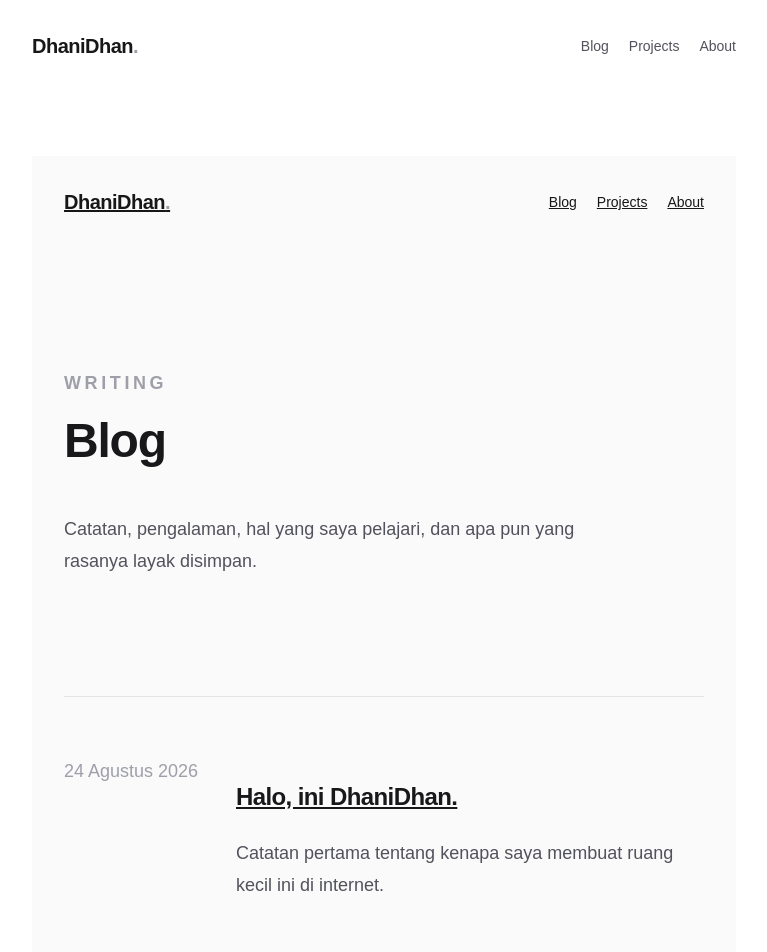
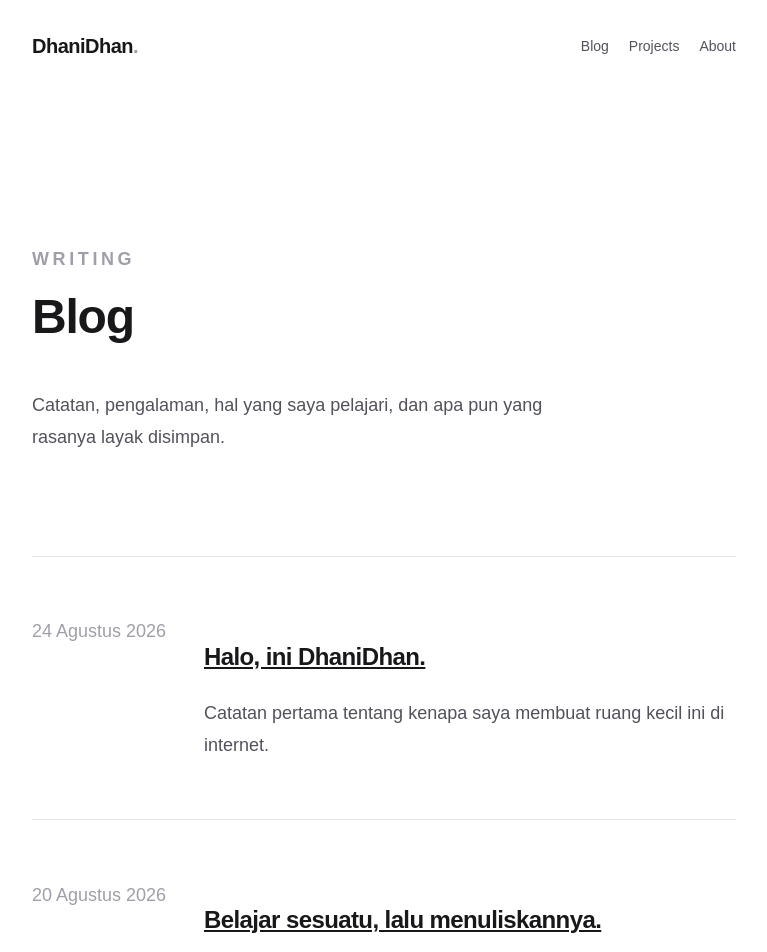
Before and after one commit to Dhanidhan07/Dhanidhan, a Next.js app: page /blog in a window 1280 px wide. Shown: the top 952 px of the page, without its empty margins (256-1023 px from the left). Built offline with nearby package versions, Linux system fonts and the light colour scheme.

Commit message:
Fix duplicate blog header

```diff
--- a/app/blog/page.tsx
+++ b/app/blog/page.tsx
@@ -9,29 +9,8 @@ export const metadata: Metadata = {
 
 export default function BlogPage() {
   return (
-    <main className="min-h-screen bg-[#fafafa] text-zinc-900">
-      <div className="mx-auto max-w-5xl px-6 sm:px-8">
-        <header className="flex items-center justify-between py-8">
-          <a href="/" className="text-xl font-bold tracking-tight">
-            DhaniDhan<span className="text-zinc-400">.</span>
-          </a>
-
-          <nav className="flex items-center gap-5 text-sm text-zinc-600">
-            <a href="/blog" className="text-black">
-              Blog
-            </a>
-
-            <a href="/#projects" className="transition hover:text-black">
-              Projects
-            </a>
-
-            <a href="/#about" className="transition hover:text-black">
-              About
-            </a>
-          </nav>
-        </header>
-
-        <section className="py-24">
+    <>
+      <section className="pb-20 pt-8 sm:pt-16">
         <p className="mb-3 text-xs font-semibold tracking-[0.2em] text-zinc-400">
           WRITING
         </p>
@@ -40,17 +19,17 @@ export default function BlogPage() {
           Blog
         </h1>
 
-          <p className="mt-5 max-w-xl text-lg leading-8 text-zinc-600">
+        <p className="mt-5 max-w-xl text-lg leading-8 text-zinc-600 dark:text-zinc-300">
           Catatan, pengalaman, hal yang saya pelajari, dan apa pun yang
           rasanya layak disimpan.
         </p>
       </section>
 
-        <section className="border-t border-zinc-200 pb-20">
+      <section className="border-t border-zinc-200 pb-20 dark:border-zinc-800">
         {posts.map((post) => (
           <article
             key={post.slug}
-              className="border-b border-zinc-200 py-9"
+            className="border-b border-zinc-200 py-9 dark:border-zinc-800"
           >
             <div className="grid gap-3 sm:grid-cols-[160px_1fr]">
               <p className="text-sm text-zinc-400">{post.date}</p>
@@ -62,7 +41,7 @@ export default function BlogPage() {
                   </h2>
                 </a>
 
-                  <p className="mt-2 max-w-2xl leading-7 text-zinc-600">
+                <p className="mt-2 max-w-2xl leading-7 text-zinc-600 dark:text-zinc-300">
                   {post.excerpt}
                 </p>
               </div>
@@ -70,11 +49,6 @@ export default function BlogPage() {
           </article>
         ))}
       </section>
-
-        <footer className="border-t border-zinc-200 py-10 text-sm text-zinc-500">
-          © 2026 DhaniDhan.
-        </footer>
-      </div>
-    </main>
+    </>
   );
 }
```
Lines whose indentation alone changed are shown as unchanged.
